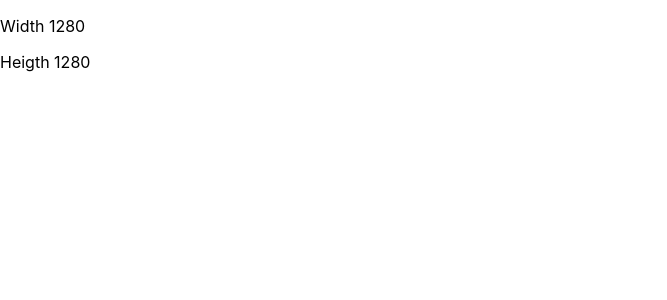
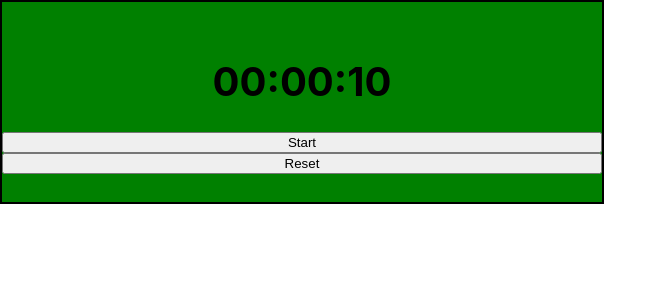
Before and after one commit to pdcourses/learn-react-pd2022, a React (Create React App) app: page / in a window 1280 px wide. Shown: the top 300 px of the page, without its empty margins (0-667 px from the left). Built offline with nearby package versions, Linux system fonts and the light colour scheme.

Commit message:
clock matrix component:

```diff
--- a/src/App.js
+++ b/src/App.js
@@ -1,8 +1,8 @@
 import React, { Component } from 'react'
-import Test from './Components/Test'
+import ClockMatrix from './Components/ClockMatrix'
 
 export default class App extends Component {
   render() {
-    return <Test />
+    return <ClockMatrix />
   }
 }
--- /dev/null
+++ b/src/Components/ClockMatrix/ClockMatrix.module.scss
@@ -0,0 +1,21 @@
+.container{
+    display: flex;
+    flex-direction: column;
+    justify-content: center;
+    align-items: center;
+    height: 200px;
+    width: 600px;
+    background-color: green;
+    border: 2px solid black;
+
+}
+
+.time{
+    font-size: 40px;
+    color: black;
+    font-size: bold;
+}
+
+.btn{
+    align-self: stretch;
+}
--- /dev/null
+++ b/src/Components/ClockMatrix/index.jsx
@@ -0,0 +1,33 @@
+import React, {useEffect, useState} from 'react'
+import {format, getHours, getSeconds, subMilliseconds} from "date-fns";
+import styles from './ClockMatrix.module.scss';
+export default function ClockMatrix(props) {
+    const [time, setTime] = useState(new Date(0,0,0,0,0,10));
+    const [isRun, setIsRun] = useState(false);
+    const handleRun = () => {
+        setIsRun(!isRun);
+    }
+    const handleReset = () => {
+        setTime(new Date(0,0,0,0,0,10));
+    }
+    useEffect ( () => {
+        if(isRun && getSeconds(time) != 59){
+            const id = setInterval( () => {
+                setTime(subMilliseconds(time, 1000));
+            }, 1000);
+            return () => {
+                clearInterval(id);
+            }
+        }
+    })
+  return (
+    <div className={styles.container}>
+        <h1 className={styles.time}>{format(time, 'HH:mm:ss')}</h1>
+        <button className={styles.btn} onClick={handleRun}>
+            {isRun ? 'Stop' : 'Start'}
+        </button>
+        <button className={styles.btn} onClick={handleReset}>Reset</button>
+
+    </div>
+  )
+}
```
